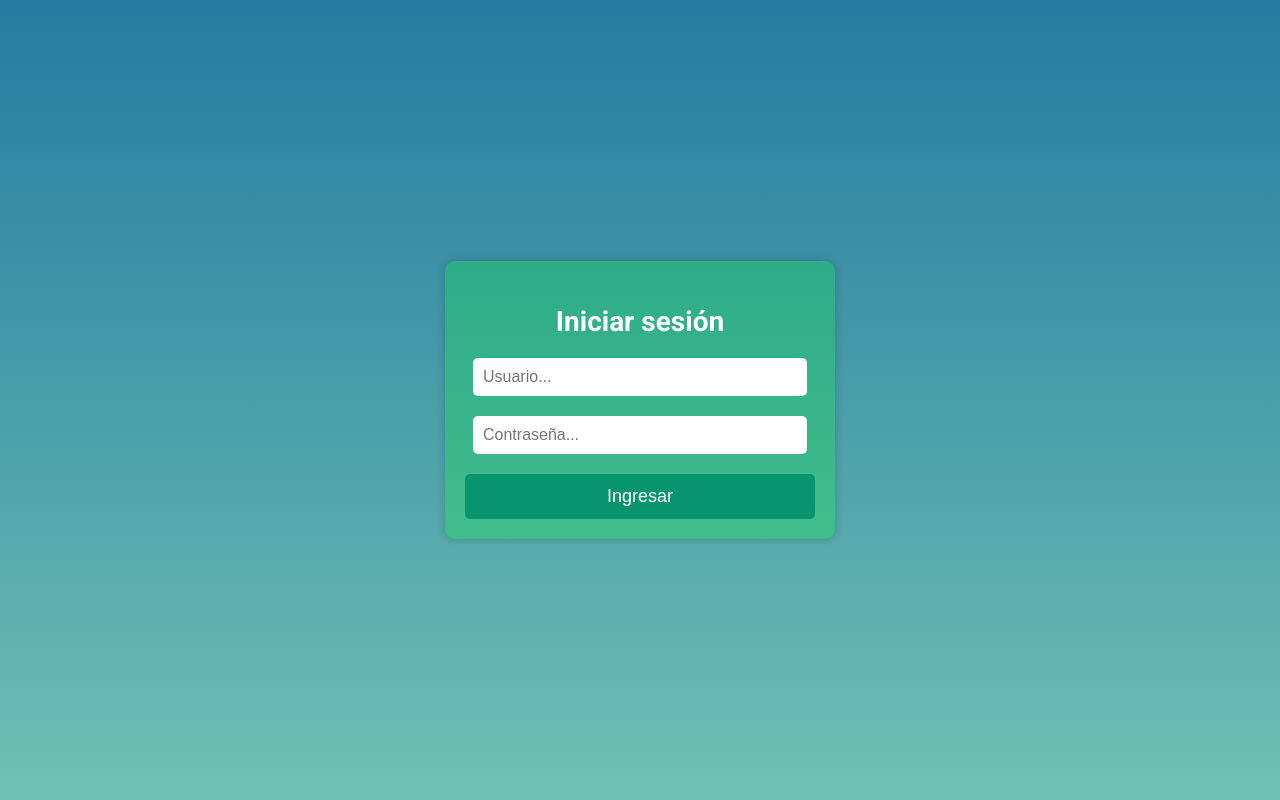
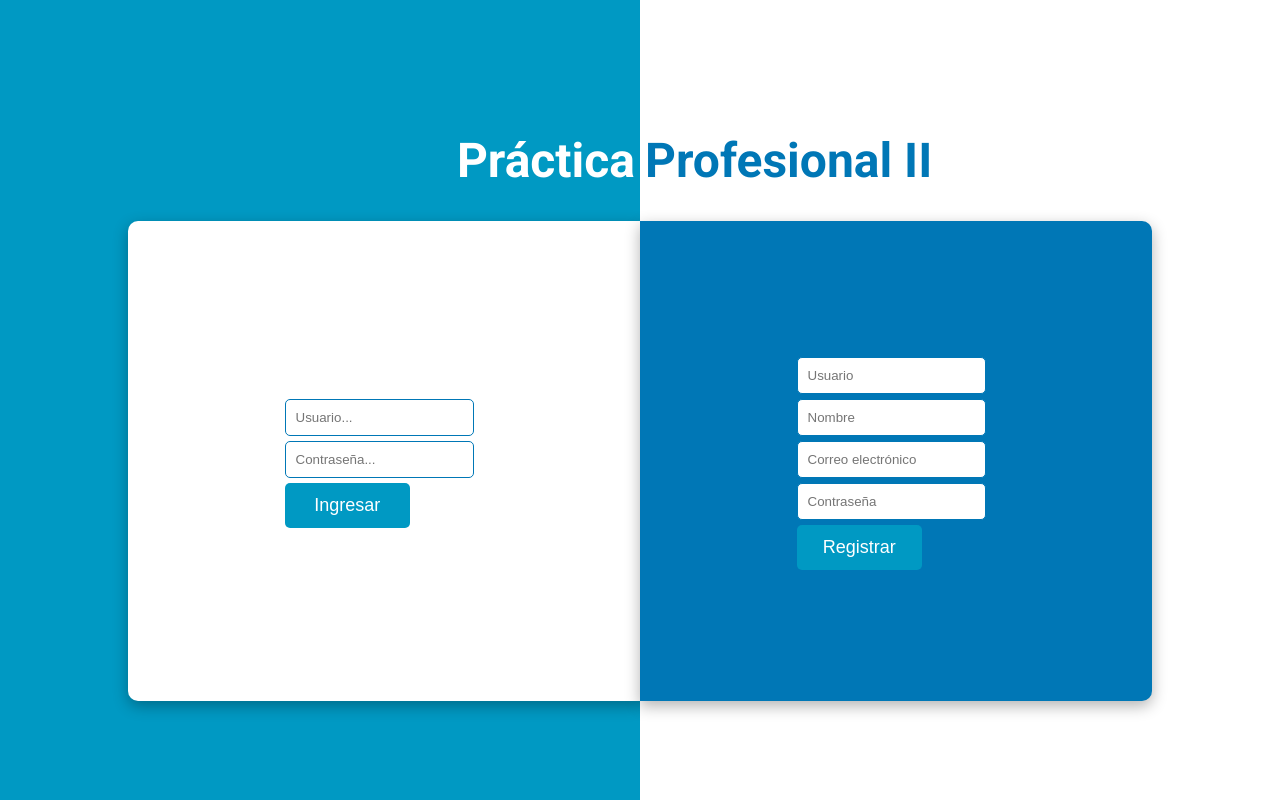
Before and after one commit to EmanuelMVera/PP2-Login, a PHP site: page /pages/login.php in a window 1280 px wide. Run offline with PHP 8.4, Linux system fonts and the light colour scheme.

Commit message:
Login y register en el mismo archivo, ademas de modificar los estilos del login

```diff
--- a/assets/css/dashboard.css
+++ b/assets/css/dashboard.css
@@ -1,3 +1,5 @@
+@import url("variables.css");
+
 .usuario-container {
   display: flex;
   justify-content: center;
--- /dev/null
+++ b/assets/css/login-styles.css
@@ -0,0 +1,96 @@
+.mainContainer {
+    display: flex;
+    width: 100%;
+    height: 100vh;
+    background: linear-gradient(to right, #0077b6, #0099c3);
+}
+
+/* Sección Izquierda */
+.leftPage {
+    display: flex;
+    flex-direction: column;
+    justify-content: center;
+    align-items: flex-end;
+    width: 50%;
+    background: #0099c3;
+}
+
+.leftTitle {
+    color: #ffffff;
+    font-size: 3rem;
+    text-align: right;
+    padding-right: 5px;
+}
+
+.loginContainer {
+    width: 80%;
+    height: 60%;
+    background: #ffffff;
+    box-shadow: 0 5px 15px rgba(0, 0, 0, 0.3);
+    border-radius: 10px 0px 0px 10px;
+    display: flex;
+    flex-direction: column;
+    align-items: center;
+    justify-content: space-evenly;
+}
+
+/* Sección Derecha */
+.rightPage {
+    display: flex;
+    flex-direction: column;
+    justify-content: center;
+    align-items: flex-start;
+    width: 50%;
+    background: #ffffff;
+}
+
+.rightTitle {
+    color: #0077b6;
+    font-size: 3rem;
+    text-align: left;
+    padding-left: 5px;
+}
+
+.registerContainer {
+    width: 80%;
+    height: 60%;
+    background: #0077b6;
+    box-shadow: 0 5px 15px rgba(0, 0, 0, 0.3);
+    border-radius: 0px 10px 10px 0px;
+    display: flex;
+    flex-direction: column;
+    align-items: center;
+    justify-content: space-evenly;
+}
+
+.form-group {
+    width: 80%;
+    margin: 5px;
+}
+
+input[type="text"],
+input[type="password"],
+input[type="email"] {
+    width: 100%;
+    padding: 10px;
+    border: 1px solid #0077b6;
+    border-radius: 5px;
+}
+
+button.btn {
+    width: 60%;
+    background-color: #0099c3;
+    color: #ffffff;
+    border: none;
+    padding: 12px 24px;
+    margin-left: 5px;
+    border-radius: 5px;
+    cursor: pointer;
+    font-size: 18px;
+    transition: background-color 0.3s;
+    align-self: center;
+}
+
+button.btn:hover {
+    background-color: #0077b6;
+}
--- a/assets/css/login.css
+++ /dev/null
@@ -1,34 +0,0 @@
-@import url("variables.css");
-
-.container {
-  display: flex;
-  justify-content: center;
-  align-items: center;
-  height: 100vh;
-}
-
-.main-container {
-  width: 90%;
-  max-width: 350px;
-  padding: 20px;
-  background-color: var(--color-container-bg);
-  border-radius: 10px;
-  box-shadow: 0px 0px 10px rgba(0, 0, 0, 0.2);
-  text-align: center;
-  margin: 0 auto;
-}
-
-.tittle {
-  color: var(--color-text-h2);
-  font-size: 28px;
-  margin-bottom: 20px;
-}
-
-.main-form {
-  text-align: center;
-}
-
-.form-group {
-  display: flex;
-  margin-bottom: 20px;
-}
--- a/assets/css/styles.css
+++ b/assets/css/styles.css
@@ -1,58 +1,13 @@
 @import url("variables.css");
 
+/* Estilos generales que se aplican a todas las páginas */
 body {
   font-family: "Roboto", Arial, sans-serif;
   margin: 0;
   padding: 0;
-  background: linear-gradient(
-      to bottom,
-      var(--color-linear-gradient-One),
-      var(--color-linear-gradient-Two)
-    )
-    fixed no-repeat;
-  background-size: cover;
-  transition: background-color 0.3s, color 0.3s;
   height: 100vh;
 }
 
-a {
-  text-decoration: none;
-  transition: color 0.3s;
-}
-
-a:hover {
-  color: var(--color-link-hover);
-}
-
-button {
-  width: 100%;
-  background-color: var(--color-button);
-  color: var(--color-button-text);
-  padding: 12px 24px;
-  border: none;
-  border-radius: 5px;
-  cursor: pointer;
-  font-size: 18px;
-  transition: background-color 0.3s;
-}
-
-button:hover {
-  background-color: var(--color-button-hover);
-  color: var(--color-button-text-hover);
-}
-
-input[type="text"],
-input[type="password"] {
-  width: 100%;
-  padding: 10px;
-  border: none;
-  border-radius: 5px;
-  background-color: var(--color-input-bg);
-  color: var(--color-text);
-  font-size: 16px;
-  margin-left: 0.5rem;
-  margin-right: 0.5rem;
-}
 
 .error-message {
   color: var(--color-error);
--- a/assets/css/variables.css
+++ b/assets/css/variables.css
@@ -1,18 +1,19 @@
 :root {
   --color-background: #f0f0f0;
-  --color-linear-gradient-One: #247ba0; /* Azul oscuro */
-  --color-linear-gradient-Two: #70c1b3; /* Verde agua */
+  --color-linear-gradient-One: #247ba0;
+  --color-linear-gradient-Two: #70c1b3;
   --color-text: #333;
   --color-text-h2: #fff;
-  --color-link: #0077b6; /* Azul enlace */
-  --color-link-hover: #005d8d; /* Azul enlace al pasar el cursor */
+  --color-link: #0077b6;
+  --color-link-hover: #005d8d;
   --color-button-text: #fff;
   --color-button-text-hover: #08956e;
-  --color-button: #08956e; /* Rojo botón */
-  --color-button-hover: #fff; /* Rojo botón al pasar el cursor */
+  --color-button: #08956e;
+  --color-button-hover: #fff;
   --color-heading: white;
   --color-input-bg: #fff;
-  --color-error: #ff0000; /* Rojo para mensajes de error */
-  --color-container-bg: rgb(0 255 45 / 24%); /* Fondo oscuro para contenedores */
-  --color-container-text: #fff; /* Texto blanco para contenedores */
+  --color-error: #ff0000;
+  --color-container-bg: rgb(0 255 45 / 24%);
+  --color-container-text: #fff;
+  --color-button-bg: #3498db;
 }
--- a/includes/header.php
+++ b/includes/header.php
@@ -1,15 +1,22 @@
 <!DOCTYPE html>
 <html lang="en">
+
 <head>
   <meta charset="UTF-8" />
   <meta http-equiv="X-UA-Compatible" content="IE=edge" />
   <meta name="viewport" content="width=device-width, initial-scale=1.0" />
   <link href="https://fonts.googleapis.com/css?family=Roboto:400,700" rel="stylesheet">
   <link rel="stylesheet" href="../assets/css/styles.css" />
-    <link rel="stylesheet" href="../assets/css/login.css">
-    <!-- <link rel="stylesheet" href="../assets/css/register.css"> -->
-    <link rel="stylesheet" href="../assets/css/dashboard.css">
-    <!-- <script src="../assets/js/script.js"></script> -->
+  <!-- <link rel="stylesheet" href="../assets/css/login-styles.css" /> -->
+  <?php
+  $pageName = basename($_SERVER['PHP_SELF']);
+  if ($pageName === 'login.php') {
+    echo '<link rel="stylesheet" href="../assets/css/login-styles.css">';
+  } elseif ($pageName === 'dashboard.php') {
+    echo '<link rel="stylesheet" href="../assets/css/dashboard.css">';
+  }
+  ?>
   <title>PP2</title>
 </head>
+
 <body>
--- a/pages/login.php
+++ b/pages/login.php
@@ -1,22 +1,46 @@
 <?php include('../includes/header.php'); ?>
-<div class="container">
-    <div class="main-container">
-        <h2 class="tittle">Iniciar sesión</h2>
+
+<div class="mainContainer">
+    <div class="leftPage">
+        <h1 class="leftTitle">Práctica</h1>
+        <div class="loginContainer">
             <?php
-        if (isset($_GET["error"])) {
-            $error = $_GET["error"];
-            echo '<div class="error-message">' . htmlspecialchars($error) . '</div>';
+            // Mostrar mensaje de error si existe
+            if (isset($error)) {
+                echo '<div class="error-message">' . $error . '</div>';
             }
             ?>
-        <form action="../process/login-process.php" method="POST" class="main-form">
+            <form action="../process/login-process.php" method="POST">
                 <div class="form-group">
                     <input type="text" name="user" placeholder="Usuario..." required />
                 </div>
                 <div class="form-group">
                     <input type="password" name="password" id="password" placeholder="Contraseña..." required>
                 </div>
-            <button type="submit">Ingresar</button>
+                <button type="submit" class="btn">Ingresar</button>
             </form>
         </div>
     </div>
+    <div class="rightPage">
+        <h1 class="rightTitle">Profesional II</h1>
+        <div class="registerContainer">
+            <form action="../process/register-process.php" method="POST">
+                <div class="form-group">
+                    <input type="text" name="usuario" placeholder="Usuario" required />
+                </div>
+                <div class="form-group">
+                    <input type="text" name="nombre" placeholder="Nombre" required />
+                </div>
+                <div class="form-group">
+                    <input type="email" name="correo" placeholder="Correo electrónico" required />
+                </div>
+                <div class="form-group">
+                    <input type="password" name="contrasena" placeholder="Contraseña" required />
+                </div>
+                <button type="submit" class="btn">Registrar</button>
+            </form>
+        </div>
+    </div>
+</div>
+
 <?php include('../includes/footer.php'); ?>
--- a/process/login-process.php
+++ b/process/login-process.php
@@ -27,6 +27,4 @@ if ($_SERVER["REQUEST_METHOD"] == "POST") {
         $error = "Usuario no encontrado.";
     }
 }
-
-header("Location: ../pages/login.php?error=" . urlencode($error));
 ?>
```
Also changed, not shown: other parts of assets/css/dashboard.css (+26 -4 lines), pages/dashboard.php (+2 -12 lines), pages/delete.php (+12 -13 lines), pages/editar.php (+25 -42 lines), process/create-user-process.php (deleted, +0 -21 lines), process/dashboard-data.php (+4 -4 lines), process/delete-process.php (deleted, +0 -30 lines), process/delete-user-process.php (added, +16 -0 lines), process/register-process.php (added, +46 -0 lines), process/update-user-process.php (added, +20 -0 lines). Lines whose indentation alone changed are shown as unchanged.
